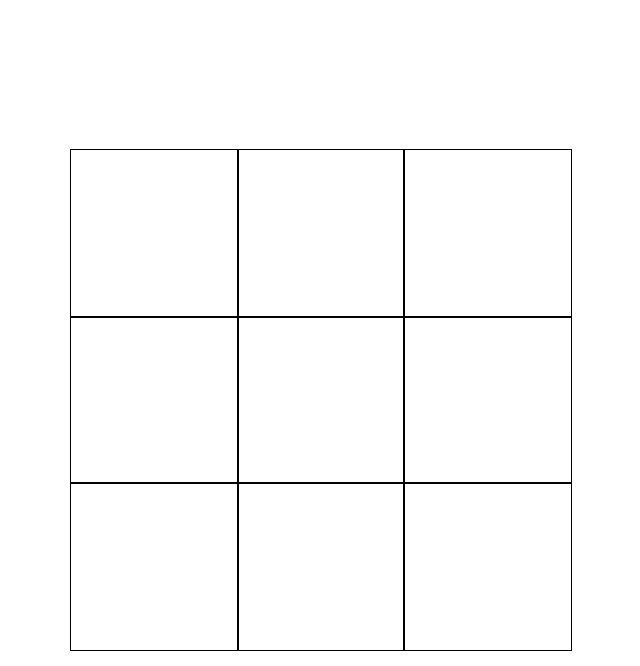
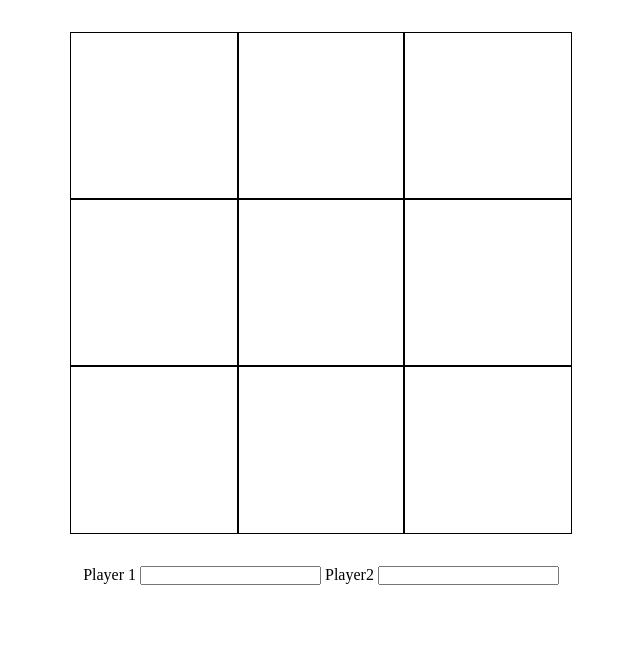
Before and after one commit to lnicepei/tic-tac-toe, a plain HTML site: page index.html in a window 1280 px wide. Shown: the whole page, without its empty margins (319-959 px from the left). Drawn offline with Linux system fonts and the light colour scheme.

Commit message:
Add players' names fields

```diff
--- a/index.html
+++ b/index.html
@@ -9,6 +9,14 @@
 </head>
 <body>
     <div class="board-container"></div>
+    <div class="name-input">
+        <label for="player1">Player 1</label>
+        <input type="text" id="player1" name="player2">
+        <label for="player2">Player2</label>
+        <input type="text" name="player2" id="player2">
+    </div>
+    <div class="game-result"></div>
+    <div class="restart-menu"></div>
     <script src="script.js"></script>
 </body>
 </html>
```
